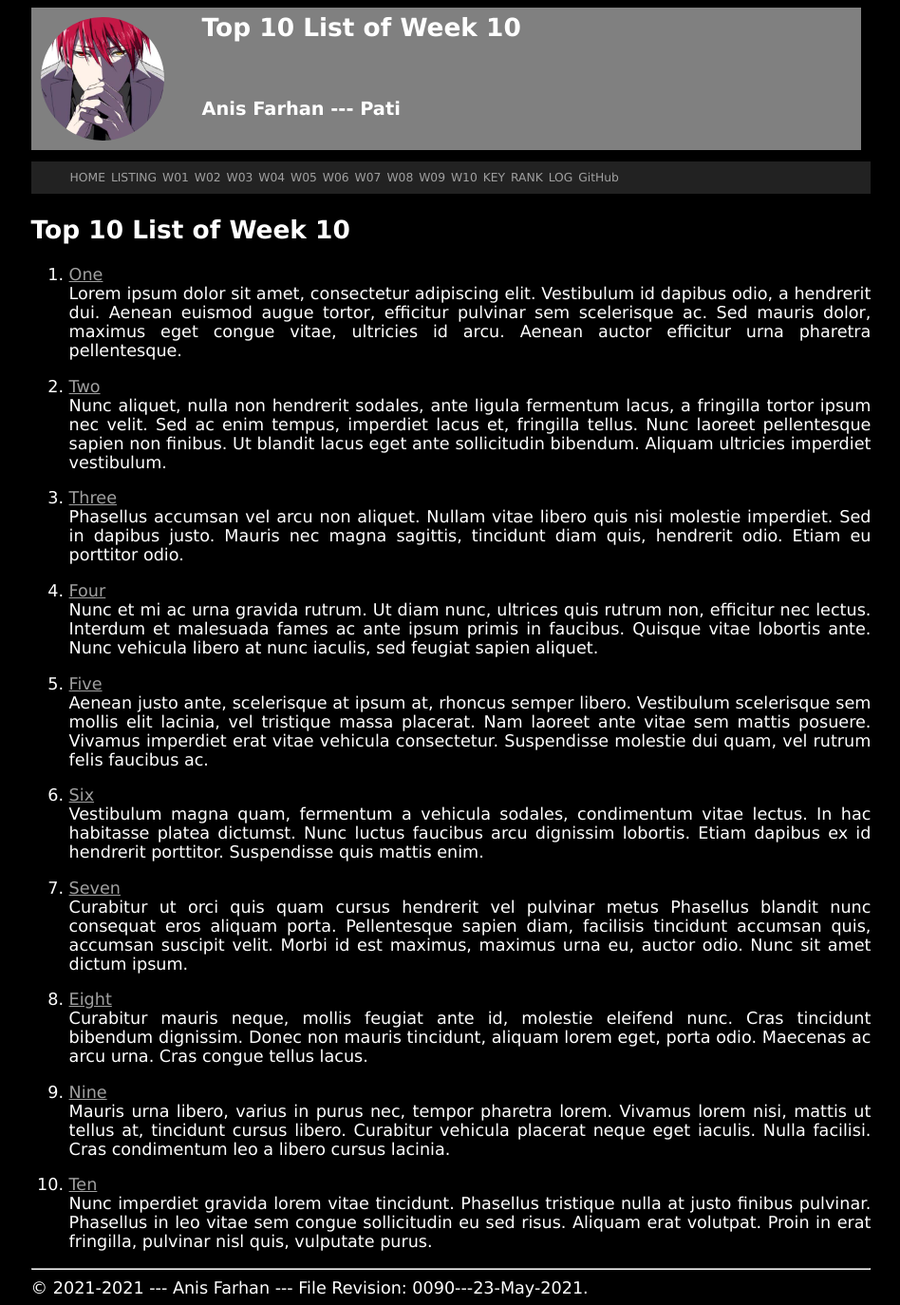
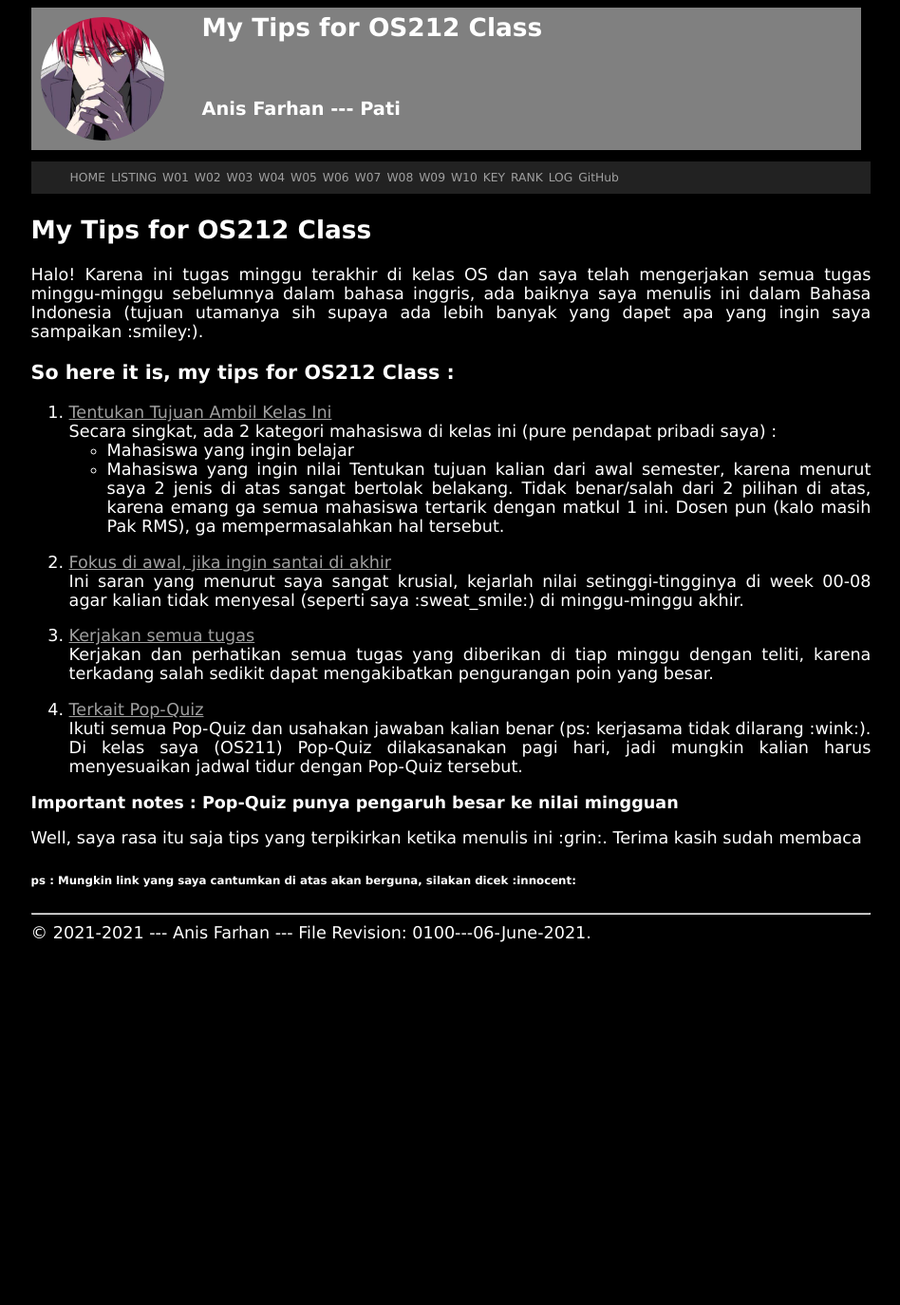
Before and after one commit to anisfarhan/os211, a Jekyll site: the page built from w10.md, in a window 1280 px wide. Shown: the whole page at 95% size, without its empty margins (165-1113 px from the left). Built offline with Jekyll 4.4.1, drawn with Linux system fonts in a browser that asks for light colours; our own code applies the rules of GitHub Pages for plain Markdown files; after the commit the page ends 1000 px from its top, so only the background shows below that.

Commit message:
os211 anisfarhan

```diff
--- a/TXT/myrank.txt
+++ b/TXT/myrank.txt
@@ -33,3 +33,7 @@ ZCZC W07 arroganthooman
 ZCZC W08 antoniusanggito
 ZCZC W08 arsyandatj
 ZCZC W08 aryaputr213
+# Week 09
+ZCZC W09 arsyandatj
+ZCZC W09 aryaputr213
+ZCZC W09 arroganthooman
--- a/_config.yml
+++ b/_config.yml
@@ -1,5 +1,5 @@
 title:       "Operating Systems 2021-1 (OS211)"
-version:     "0090---23-May-2021"
+version:     "0100---06-June-2021"
 copyright:   "2021-2021"
 description: >-
   This Is How Me Do It!
--- a/w10.md
+++ b/w10.md
@@ -3,74 +3,29 @@ layout: "layout"
 permalink: /W10/
 ---
 
-# Top 10 List of Week 10
+# My Tips for OS212 Class
+Halo! Karena ini tugas minggu terakhir di kelas OS dan saya telah mengerjakan semua tugas minggu-minggu sebelumnya dalam bahasa inggris, ada baiknya saya menulis ini dalam Bahasa Indonesia (tujuan utamanya sih supaya ada lebih banyak yang dapet apa yang ingin saya sampaikan :smiley:).
 
-1. [One](https://en.wikipedia.org/wiki/1)<br>
-Lorem ipsum dolor sit amet, consectetur adipiscing elit.
-Vestibulum id dapibus odio, a hendrerit dui.
-Aenean euismod augue tortor, efficitur pulvinar sem scelerisque ac.
-Sed mauris dolor, maximus eget congue vitae, ultricies id arcu.
-Aenean auctor efficitur urna pharetra pellentesque.
+### So here it is, my tips for OS212 Class :
 
-2. [Two](https://en.wikipedia.org/wiki/2)<br>
-Nunc aliquet, nulla non hendrerit sodales, ante ligula fermentum lacus, a fringilla tortor ipsum nec velit.
-Sed ac enim tempus, imperdiet lacus et, fringilla tellus.
-Nunc laoreet pellentesque sapien non finibus.
-Ut blandit lacus eget ante sollicitudin bibendum.
-Aliquam ultricies imperdiet vestibulum.
+1. [Tentukan Tujuan Ambil Kelas Ini](http://gg.gg/anisfarhan_top10_1)<br>
+Secara singkat, ada 2 kategori mahasiswa di kelas ini (pure pendapat pribadi saya) :
++ Mahasiswa yang ingin belajar
++ Mahasiswa yang ingin nilai
+Tentukan tujuan kalian dari awal semester, karena menurut saya 2 jenis di atas sangat bertolak belakang.
+Tidak benar/salah dari 2 pilihan di atas, karena emang ga semua mahasiswa tertarik dengan matkul 1 ini.
+Dosen pun (kalo masih Pak RMS), ga mempermasalahkan hal tersebut.
 
-3. [Three](https://en.wikipedia.org/wiki/3)<br>
-Phasellus accumsan vel arcu non aliquet.
-Nullam vitae libero quis nisi molestie imperdiet.
-Sed in dapibus justo.
-Mauris nec magna sagittis, tincidunt diam quis, hendrerit odio.
-Etiam eu porttitor odio.
+2. [Fokus di awal, jika ingin santai di akhir](http://gg.gg/anisfarhan_top10_2)<br>
+Ini saran yang menurut saya sangat krusial, kejarlah nilai setinggi-tingginya di week 00-08 agar kalian tidak menyesal (seperti saya :sweat_smile:) di minggu-minggu akhir.
 
-4. [Four](https://en.wikipedia.org/wiki/4)<br>
-Nunc et mi ac urna gravida rutrum.
-Ut diam nunc, ultrices quis rutrum non, efficitur nec lectus.
-Interdum et malesuada fames ac ante ipsum primis in faucibus.
-Quisque vitae lobortis ante.
-Nunc vehicula libero at nunc iaculis, sed feugiat sapien aliquet.
+3. [Kerjakan semua tugas](http://gg.gg/anisfarhan_top10_3)<br>
+Kerjakan dan perhatikan semua tugas yang diberikan di tiap minggu dengan teliti, karena terkadang salah sedikit dapat mengakibatkan pengurangan poin yang besar.
 
-5. [Five](https://en.wikipedia.org/wiki/5)<br>
-Aenean justo ante, scelerisque at ipsum at, rhoncus semper libero.
-Vestibulum scelerisque sem mollis elit lacinia, vel tristique massa placerat.
-Nam laoreet ante vitae sem mattis posuere.
-Vivamus imperdiet erat vitae vehicula consectetur.
-Suspendisse molestie dui quam, vel rutrum felis faucibus ac.
+4. [Terkait Pop-Quiz](http://gg.gg/anisfarhan_top10_4)<br>
+Ikuti semua Pop-Quiz dan usahakan jawaban kalian benar (ps: kerjasama tidak dilarang :wink:). Di kelas saya (OS211) Pop-Quiz dilakasanakan pagi hari, jadi mungkin kalian harus menyesuaikan jadwal tidur dengan Pop-Quiz tersebut.
 
-6. [Six](https://en.wikipedia.org/wiki/6)<br>
-Vestibulum magna quam, fermentum a vehicula sodales, condimentum vitae lectus.
-In hac habitasse platea dictumst.
-Nunc luctus faucibus arcu dignissim lobortis.
-Etiam dapibus ex id hendrerit porttitor.
-Suspendisse quis mattis enim.
+**Important notes : Pop-Quiz punya pengaruh besar ke nilai mingguan**
 
-7. [Seven](https://en.wikipedia.org/wiki/7)<br>
-Curabitur ut orci quis quam cursus hendrerit vel pulvinar metus
-Phasellus blandit nunc consequat eros aliquam porta.
-Pellentesque sapien diam, facilisis tincidunt accumsan quis, accumsan suscipit velit.
-Morbi id est maximus, maximus urna eu, auctor odio.
-Nunc sit amet dictum ipsum.
-
-8. [Eight](https://en.wikipedia.org/wiki/8)<br>
-Curabitur mauris neque, mollis feugiat ante id, molestie eleifend nunc.
-Cras tincidunt bibendum dignissim.
-Donec non mauris tincidunt, aliquam lorem eget, porta odio.
-Maecenas ac arcu urna.
-Cras congue tellus lacus.
-
-9. [Nine](https://en.wikipedia.org/wiki/9)<br>
-Mauris urna libero, varius in purus nec, tempor pharetra lorem.
-Vivamus lorem nisi, mattis ut tellus at, tincidunt cursus libero.
-Curabitur vehicula placerat neque eget iaculis.
-Nulla facilisi.
-Cras condimentum leo a libero cursus lacinia.
-
-10. [Ten](https://en.wikipedia.org/wiki/10)<br>
-Nunc imperdiet gravida lorem vitae tincidunt.
-Phasellus tristique nulla at justo finibus pulvinar.
-Phasellus in leo vitae sem congue sollicitudin eu sed risus.
-Aliquam erat volutpat.
-Proin in erat fringilla, pulvinar nisl quis, vulputate purus.
+Well, saya rasa itu saja tips yang terpikirkan ketika menulis ini :grin:. Terima kasih sudah membaca
+###### ps : Mungkin link yang saya cantumkan di atas akan berguna, silakan dicek :innocent:
```
Also changed, not shown: TXT/mylog.txt (+8 -0 lines), index.md (+1 -1 lines).
